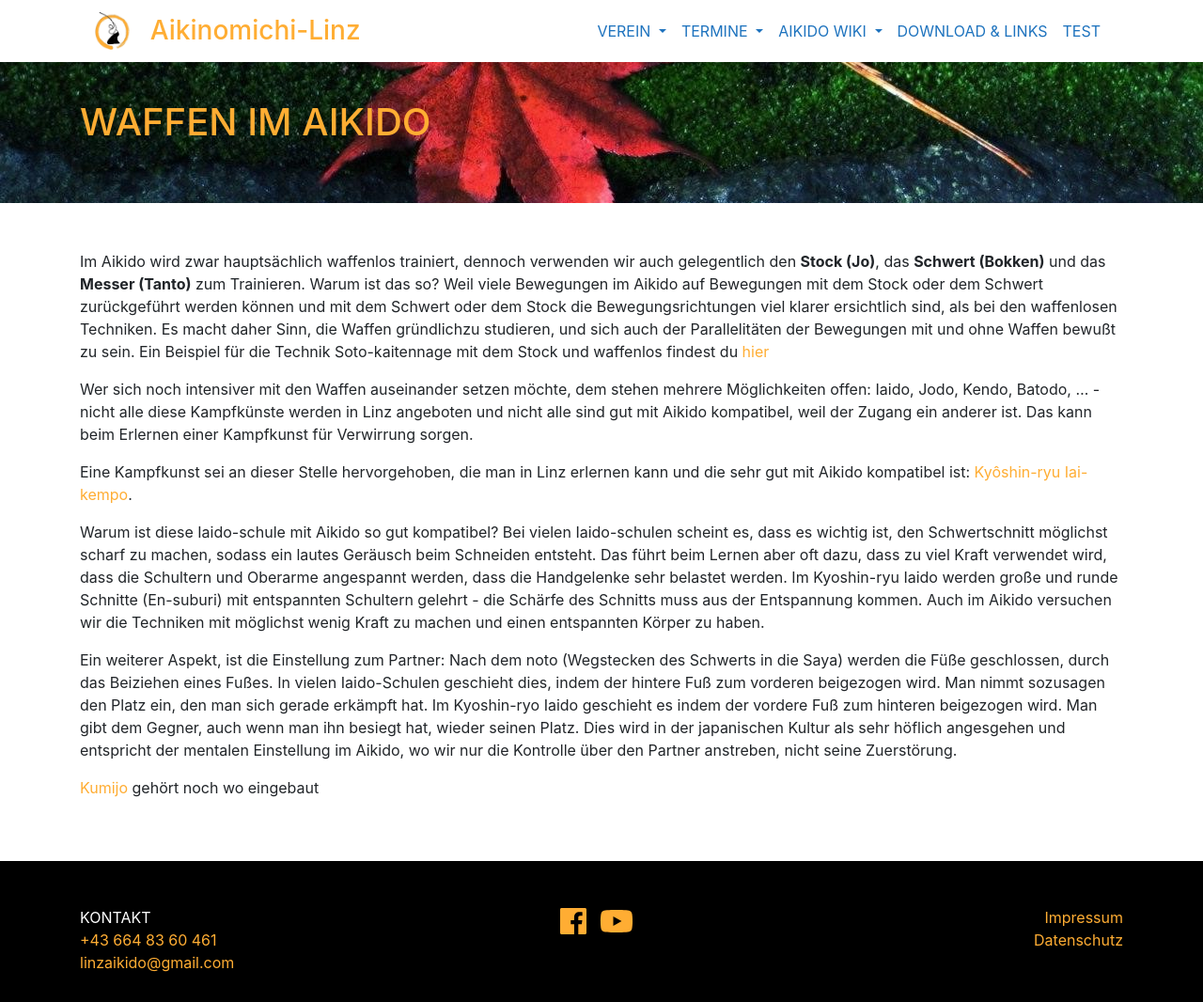
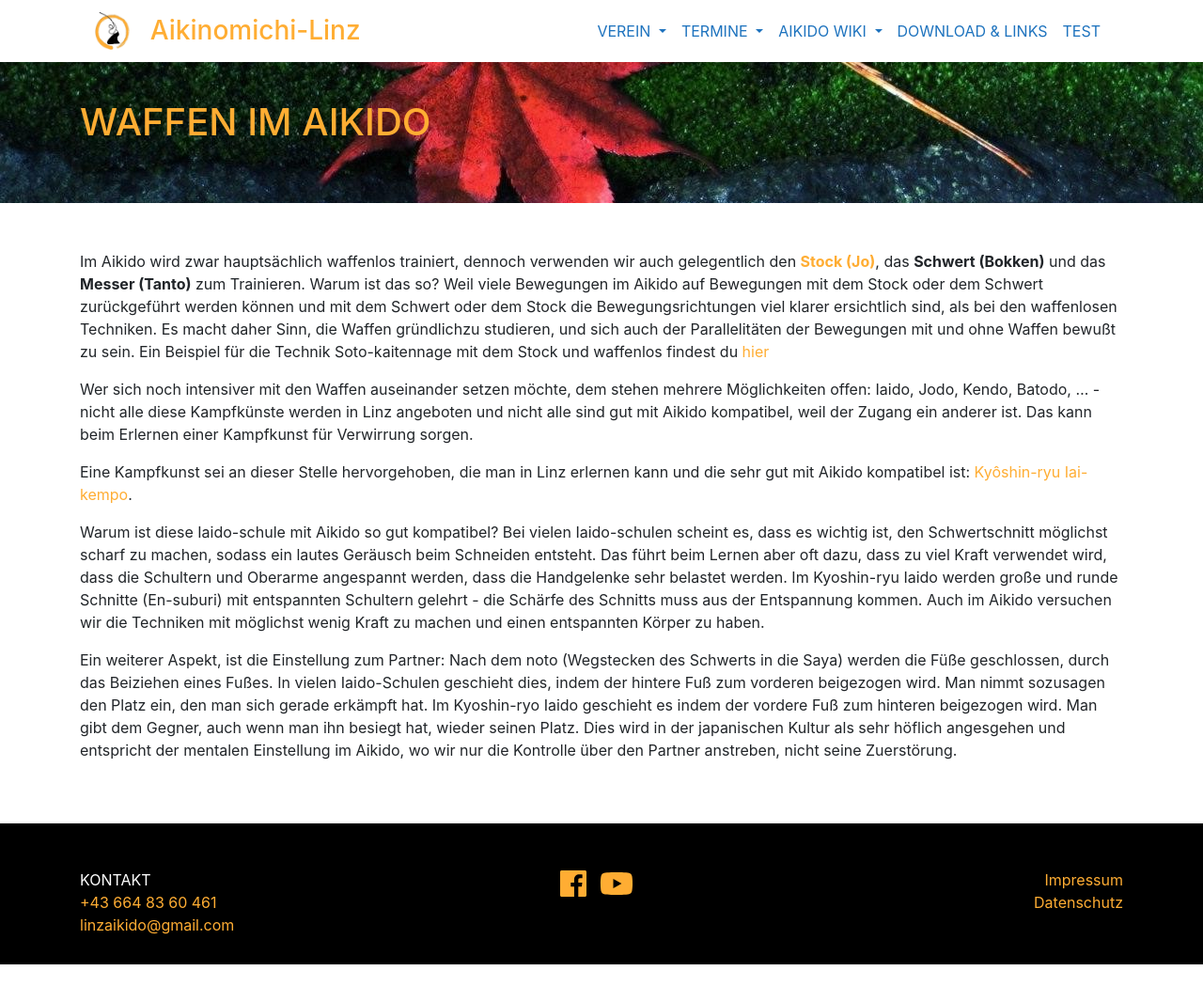
Before and after one commit to TWachs/aikinomichi-linz, a Jekyll site: the page built from aikidoUndIaido.md, in a window 1280 px wide. Shown: the whole page at 94% size. Built offline with Jekyll 4.4.1, drawn with Linux system fonts in a browser that asks for light colours; nearby versions of some CDN libraries; after the commit the page ends 1026 px from its top, so only the background shows below that; some of the changed lines change nothing that is shown.

Commit message:
Update aikidoUndIaido.md
Kumijo eingebaut

```diff
--- a/aikidoUndIaido.md
+++ b/aikidoUndIaido.md
@@ -7,7 +7,7 @@
 <div class="container block" markdown="1">
 
 
-Im Aikido wird zwar hauptsächlich waffenlos trainiert, dennoch verwenden wir auch gelegentlich den **Stock (Jo)**, das **Schwert (Bokken)** und das **Messer (Tanto)** zum Trainieren. Warum ist das so? Weil viele Bewegungen im Aikido auf Bewegungen mit dem Stock oder dem Schwert zurückgeführt werden können und mit dem Schwert oder dem Stock die Bewegungsrichtungen viel klarer ersichtlich sind, als bei den waffenlosen Techniken. Es macht daher Sinn, die Waffen gründlichzu studieren, und sich auch der Parallelitäten der Bewegungen mit und ohne Waffen bewußt zu sein. Ein Beispiel für die Technik Soto-kaitennage mit dem Stock und waffenlos findest du [hier](https://www.youtube.com/watch?v=aWpEFcDG-Nk){:target="_blank"}
+Im Aikido wird zwar hauptsächlich waffenlos trainiert, dennoch verwenden wir auch gelegentlich den [**Stock (Jo)**](https://www.youtube.com/watch?v=gVl-DzhUTMI){:target="_blank"}, das **Schwert (Bokken)** und das **Messer (Tanto)** zum Trainieren. Warum ist das so? Weil viele Bewegungen im Aikido auf Bewegungen mit dem Stock oder dem Schwert zurückgeführt werden können und mit dem Schwert oder dem Stock die Bewegungsrichtungen viel klarer ersichtlich sind, als bei den waffenlosen Techniken. Es macht daher Sinn, die Waffen gründlichzu studieren, und sich auch der Parallelitäten der Bewegungen mit und ohne Waffen bewußt zu sein. Ein Beispiel für die Technik Soto-kaitennage mit dem Stock und waffenlos findest du [hier](https://www.youtube.com/watch?v=aWpEFcDG-Nk){:target="_blank"}
 
 Wer sich noch intensiver mit den Waffen auseinander setzen möchte, dem stehen mehrere Möglichkeiten offen: Iaido, Jodo, Kendo, Batodo, ... - nicht alle diese Kampfkünste werden in Linz angeboten und nicht alle sind gut mit Aikido kompatibel, weil der Zugang ein anderer ist. Das kann beim Erlernen einer Kampfkunst für Verwirrung sorgen.
 
@@ -17,7 +17,4 @@
 
 Ein weiterer Aspekt, ist die Einstellung zum Partner: Nach dem noto (Wegstecken des Schwerts in die Saya) werden die Füße geschlossen, durch das Beiziehen eines Fußes. In vielen Iaido-Schulen geschieht dies, indem der hintere Fuß zum vorderen beigezogen wird. Man nimmt sozusagen den Platz ein, den man sich gerade erkämpft hat. Im Kyoshin-ryo Iaido geschieht es indem der vordere Fuß zum hinteren beigezogen wird. Man gibt dem Gegner, auch wenn man ihn besiegt hat, wieder seinen Platz. Dies wird in der japanischen Kultur als sehr höflich angesgehen und entspricht der mentalen Einstellung im Aikido, wo wir nur die Kontrolle über den Partner anstreben, nicht seine Zuerstörung.
 
-
-[Kumijo](https://www.youtube.com/watch?v=gVl-DzhUTMI) gehört noch wo eingebaut
-
 </div>
```
